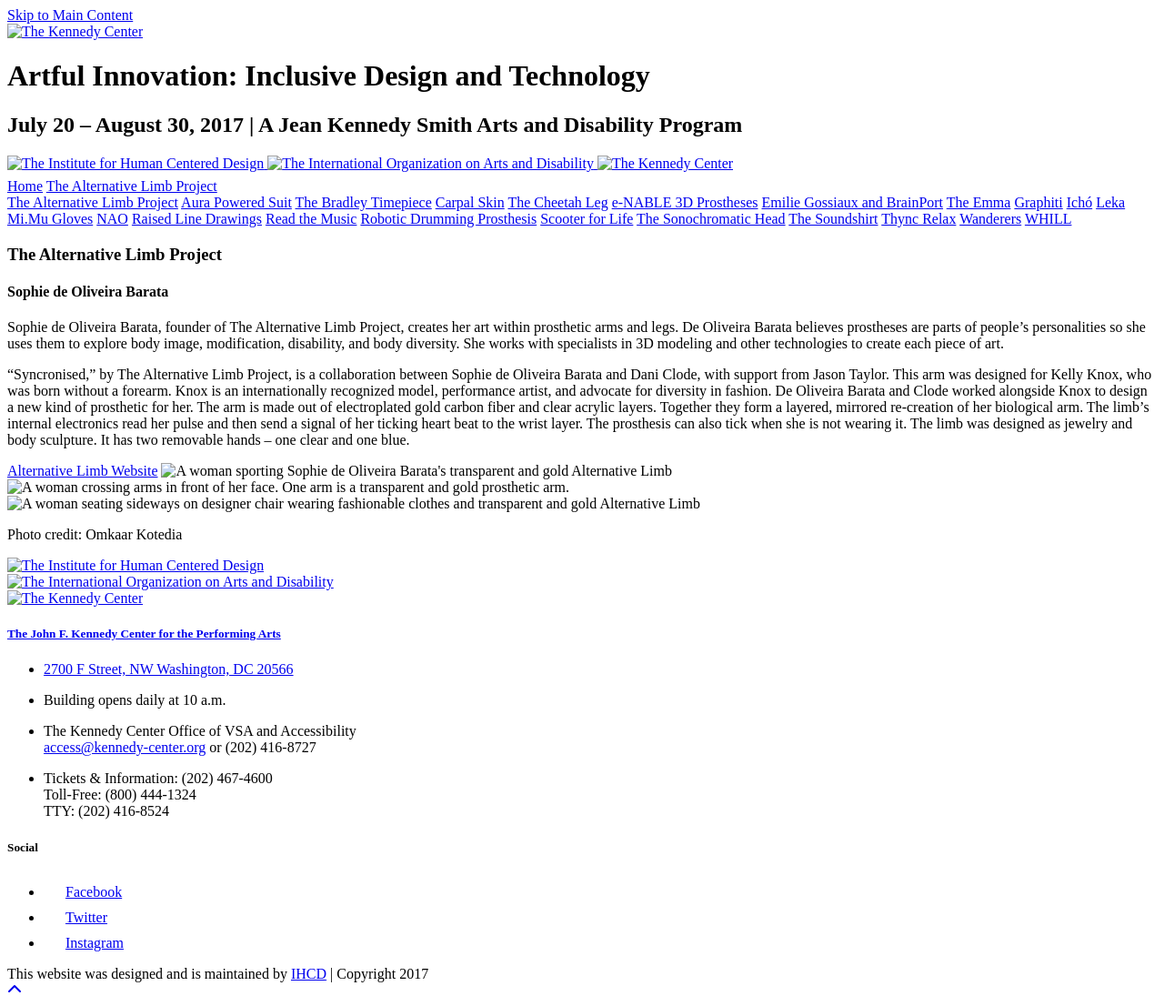
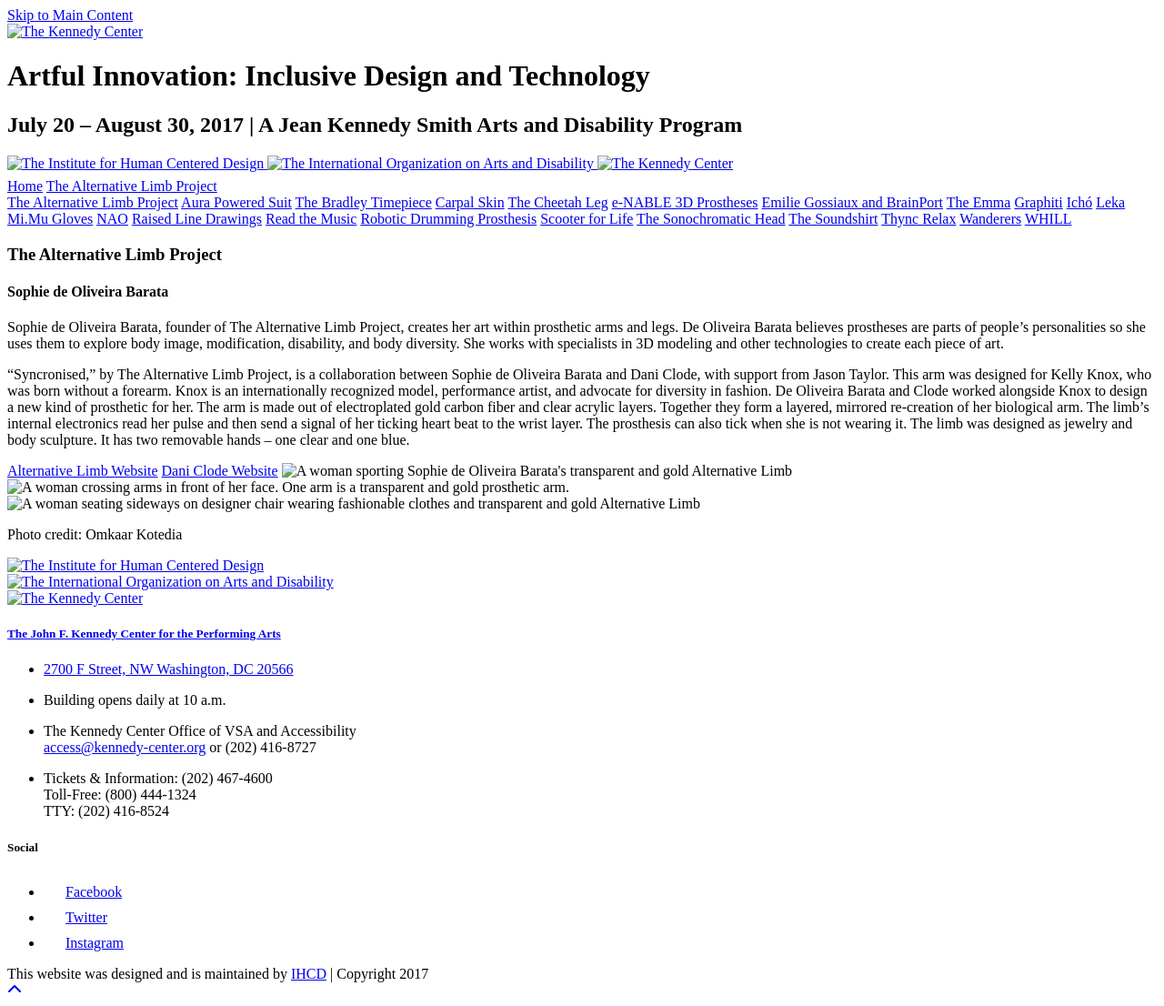
Before and after one commit to WoodburyShortridge/jfkc, a Jekyll site: the page built from _posts/2017-06-23-The-Alternative-Limb-Project.md, in a window 1280 px wide. Shown: the whole page at 91% size. Built offline with Jekyll 4.4.1, drawn with Linux system fonts in a browser that asks for light colours; nearby versions of some CDN libraries; our own code applies the rules of GitHub Pages for plain Markdown files; library files that are not in the unit come from our copies.

```diff
--- a/_posts/2017-06-23-The-Alternative-Limb-Project.md
+++ b/_posts/2017-06-23-The-Alternative-Limb-Project.md
@@ -7,6 +7,8 @@ image2: altlimb2.png
 image3: altlimb3.png
 link: http://www.thealternativelimbproject.com
 text: Alternative Limb Website
+link2: http://www.daniclodedesign.com/
+text2: Dani Clode Website
 alt: A woman sporting Sophie de Oliveira Barata's transparent and gold Alternative Limb
 alt2: A woman crossing arms in front of her face. One arm is a transparent and gold prosthetic arm.
 alt3: A woman seating sideways on designer chair wearing fashionable clothes and transparent and gold Alternative Limb
```
